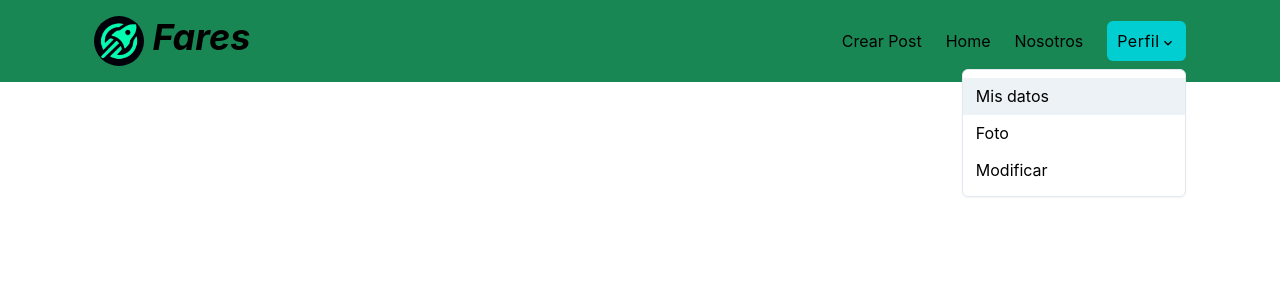
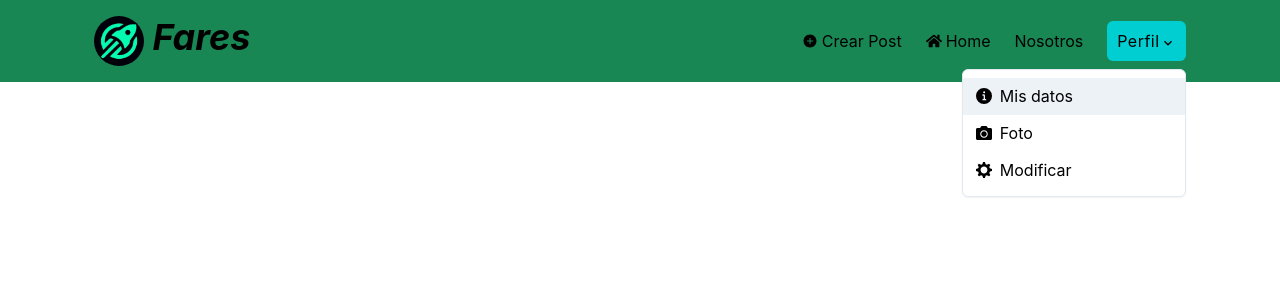
Before and after one commit to MauroGGutierrez/creando-login-with-leandro, a React (Create React App) app: page / in a window 1280 px wide. Both pictures are taken after a click on the button "Perfil". Shown: the top 300 px of the page. Built offline with nearby package versions, Linux system fonts and the light colour scheme.

Commit message:
estilos nose

```diff
--- a/package.json
+++ b/package.json
@@ -15,6 +15,7 @@
     "framer-motion": "^6.2.8",
     "react": "^18.0.0",
     "react-dom": "^18.0.0",
+    "react-icons": "^4.3.1",
     "react-scripts": "5.0.0",
     "web-vitals": "^2.1.4",
     "yup": "^0.32.11"
--- a/src/NavbarAdmin.js
+++ b/src/NavbarAdmin.js
@@ -1,4 +1,6 @@
-import { ChevronDownIcon } from "@chakra-ui/icons";
+import { ChevronDownIcon, SettingsIcon, InfoIcon } from "@chakra-ui/icons";
+import { FaCamera, FaHome } from "react-icons/fa";
+import { IoIosAddCircle } from "react-icons/io";
 import {
   Box,
   Container,
@@ -15,8 +17,10 @@ import React from "react";
 import Logo from "./Logo";
 
 const NavbarAdmin = () => {
+  const hover = {
+    color: "white",
+  };
   return (
-    <>
     <Box bgColor={" rgb(25,135,84)"} color="black" p="1rem">
       <Container maxWidth="90%">
         <Flex justifyContent="space-between">
@@ -27,10 +31,17 @@ const NavbarAdmin = () => {
             </Heading>
           </Flex>
           <Flex alignItems="center" gap={6}>
-              <Link>Crear Post</Link>
-              <Link>Home</Link>
-              <Link>Nosotros</Link>
-              <Box>
+            <Link _hover={hover} d="flex" alignItems="center" gap={1}>
+              <IoIosAddCircle />
+              Crear Post
+            </Link>
+            <Link _hover={hover} d="flex" alignItems="center" gap={1}>
+              <FaHome />
+              Home
+            </Link>
+            <Link _hover={hover} d="flex" alignItems="center" gap={1}>
+              Nosotros
+            </Link>
             <Menu closeOnBlur>
               <MenuButton
                 p={"8px 10px"}
@@ -44,19 +55,25 @@ const NavbarAdmin = () => {
               </MenuButton>
               <MenuList>
                 <MenuGroup>
-                      <MenuItem>Mis datos</MenuItem>
-                      <MenuItem>Foto</MenuItem>
-                      <MenuItem>Modificar</MenuItem>
+                  <MenuItem gap={2}>
+                    <InfoIcon />
+                    Mis datos
+                  </MenuItem>
+                  <MenuItem gap={2}>
+                    <FaCamera />
+                    Foto
+                  </MenuItem>
+                  <MenuItem gap={2}>
+                    <SettingsIcon />
+                    Modificar
+                  </MenuItem>
                 </MenuGroup>
               </MenuList>
             </Menu>
-              </Box>
           </Flex>
         </Flex>
       </Container>
     </Box>
-    </>
   );
 };
-
 export default NavbarAdmin;
```
Also changed, not shown: 1 other file (tests, documents, lock files or other folders). Lines whose indentation alone changed are shown as unchanged.
